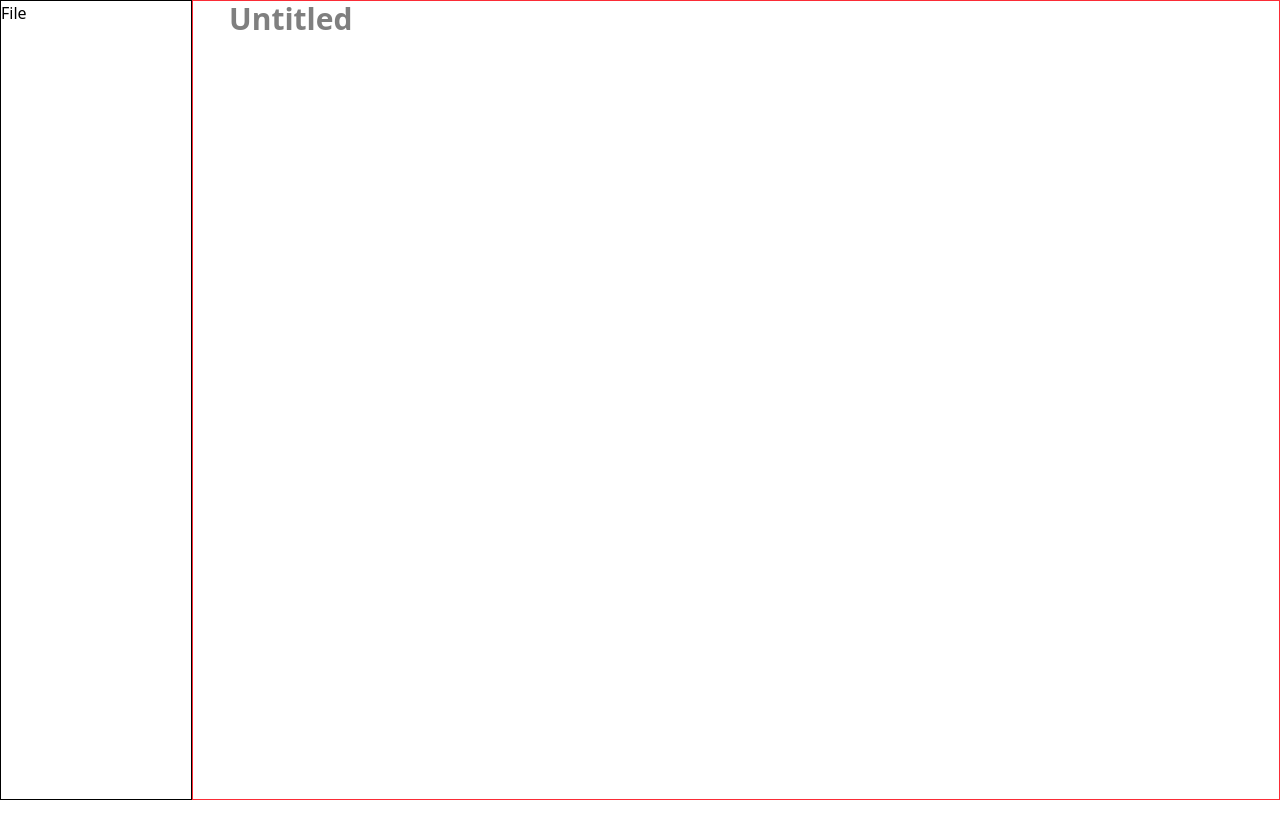
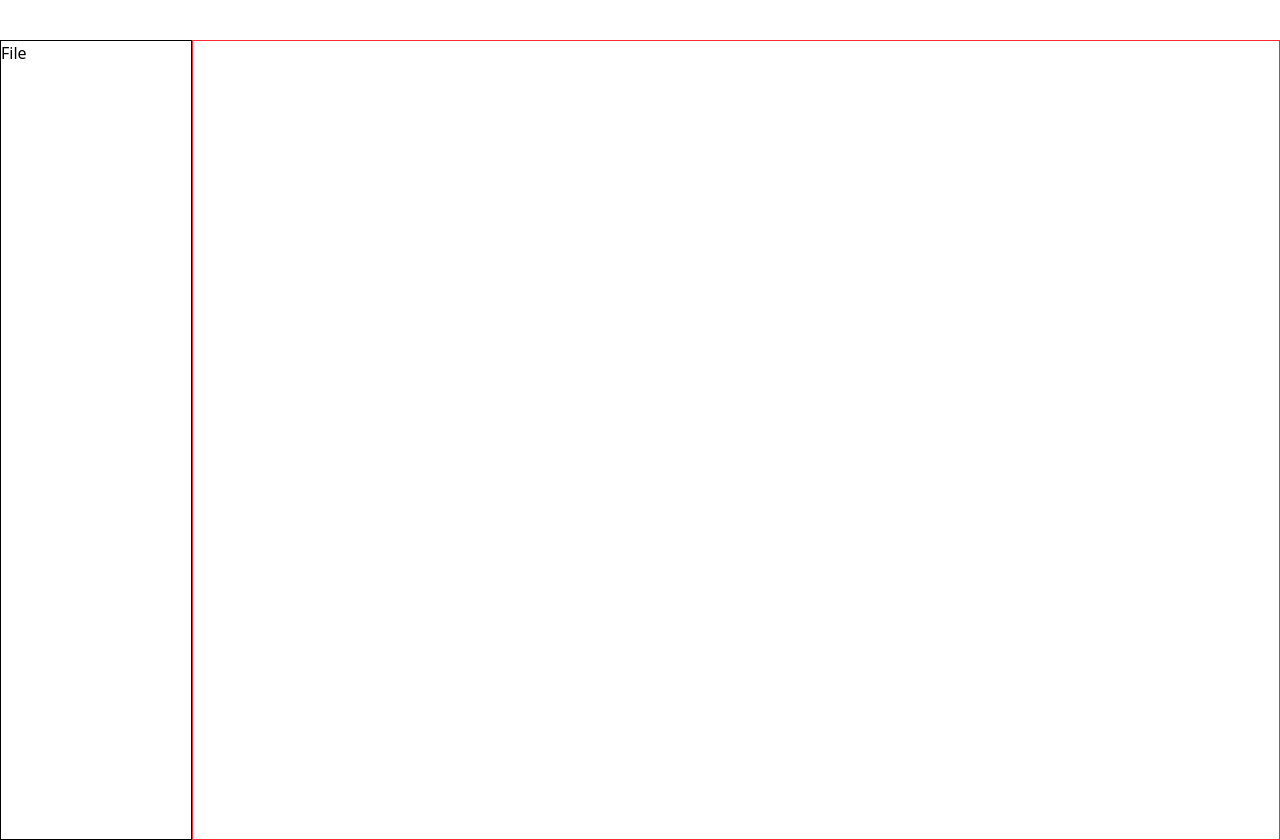
Before and after one commit to AbdulRehman164/Homer, a React (Vite) app: page / in a window 1280 px wide. Before the commit the page ends 800 px from the top, so only its background shows below. Built offline with nearby package versions, Linux system fonts and the light colour scheme.

Commit message:
added tabs

```diff
--- a/src/App.jsx
+++ b/src/App.jsx
@@ -1,10 +1,17 @@
 import { useState } from 'react';
 import Body from './Body';
 import Sidebar from './Sidebar';
+import Header from './Header';
 
 function App() {
     const [files, setFiles] = useState([]);
-    const [selectedFile, setSelectedFile] = useState();
+    const [tabs, setTabs] = useState([]);
+    const [selectedTab, setSelectedTab] = useState('');
+    const openedTab = getTabById(selectedTab);
+
+    function getTabById(id) {
+        return tabs.find((tab) => tab.id === id);
+    }
 
     function getFileById(id) {
         return files.find((file) => file.id === id);
@@ -27,14 +34,22 @@ function App() {
 
     return (
         <>
+            <Header
+                tabs={tabs}
+                selectedTab={selectedTab}
+                getFileById={getFileById}
+            />
             <div className="flex">
                 <Sidebar
                     files={files}
                     setFiles={setFiles}
-                    setSelectedFile={setSelectedFile}
+                    setSelectedTab={setSelectedTab}
+                    selectedTab={selectedTab}
+                    setTabs={setTabs}
+                    tabs={tabs}
                 />
                 <Body
-                    fileId={selectedFile}
+                    fileId={openedTab?.openedFile}
                     updateTitle={updateTitle}
                     getFileById={getFileById}
                     isTitleAvailable={isTitleAvailable}
--- a/src/Body.jsx
+++ b/src/Body.jsx
@@ -7,7 +7,7 @@ const Body = ({ fileId, updateTitle, getFileById, isTitleAvailable }) => {
         const file = getFileById(fileId);
         setTitle(file?.title || '');
     }, [fileId]);
-    return (
+    return fileId ? (
         <div className="border border-red-500 w-[85vw] min-h-[100vh] pl-5">
             <input
                 placeholder="Untitled"
@@ -31,6 +31,8 @@ const Body = ({ fileId, updateTitle, getFileById, isTitleAvailable }) => {
                 ></div>
             </main>
         </div>
+    ) : (
+        <div className="border border-red-500 w-[85vw] min-h-[100vh] pl-5"></div>
     );
 };
 export default Body;
--- /dev/null
+++ b/src/Header.jsx
@@ -0,0 +1,16 @@
+const Header = ({ tabs, selectedTab, getFileById }) => {
+    return (
+        <header className="h-[5vh] w-[full] flex">
+            {tabs.map((tab) => (
+                <div
+                    key={tab?.id}
+                    className={`${tab?.id === selectedTab ? 'border' : ''}`}
+                >
+                    {getFileById(tab?.openedFile)?.title}
+                </div>
+            ))}
+        </header>
+    );
+};
+
+export default Header;
--- a/src/Sidebar.jsx
+++ b/src/Sidebar.jsx
@@ -1,7 +1,13 @@
-import { useEffect, useRef, useState } from 'react';
+import { useEffect, useRef } from 'react';
 
-const Sidebar = ({ files, setFiles, setSelectedFile }) => {
-    const [counter, setCounter] = useState(1);
+const Sidebar = ({
+    files,
+    setFiles,
+    setSelectedTab,
+    selectedTab,
+    setTabs,
+    tabs,
+}) => {
     const prevLengthRef = useRef(files.length);
 
     function getNextUntitled(files) {
@@ -27,33 +33,43 @@ const Sidebar = ({ files, setFiles, setSelectedFile }) => {
         return `${base} ${max + 1}`;
     }
 
-    useEffect(() => {
-        if (prevLengthRef.current < files.length) {
-            setSelectedFile(files[files.length - 1]?.id);
-        }
-        prevLengthRef.current = files.length;
-    }, [files]);
-
     return (
         <div className="border border-black w-[15vw] h-[100vh]">
             <button
                 onClick={() => {
-                    const id = crypto.randomUUID();
+                    const fileId = crypto.randomUUID();
+                    const fileTitle = getNextUntitled(files);
+                    const tabId = crypto.randomUUID();
                     setFiles([
                         ...files,
                         {
-                            id,
-                            title: getNextUntitled(files),
+                            id: fileId,
+                            title: fileTitle,
                             content: '',
                         },
                     ]);
-                    setCounter(counter + 1);
+                    setTabs([...tabs, { id: tabId, openedFile: fileId }]);
+                    setSelectedTab(tabId);
                 }}
             >
                 File
             </button>
             {files?.map((file) => (
-                <div key={file?.id} onClick={() => setSelectedFile(file.id)}>
+                <div
+                    key={file?.id}
+                    onClick={() => {
+                        setTabs(
+                            tabs.map((tab) =>
+                                tab?.id === selectedTab
+                                    ? {
+                                          ...tab,
+                                          openedFile: file?.id,
+                                      }
+                                    : tab,
+                            ),
+                        );
+                    }}
+                >
                     {file.title || 'untitled'}
                 </div>
             ))}
```
